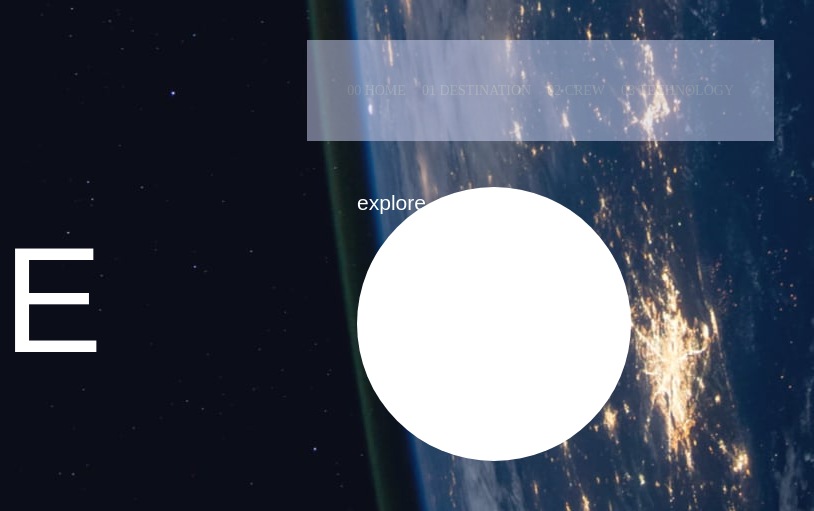
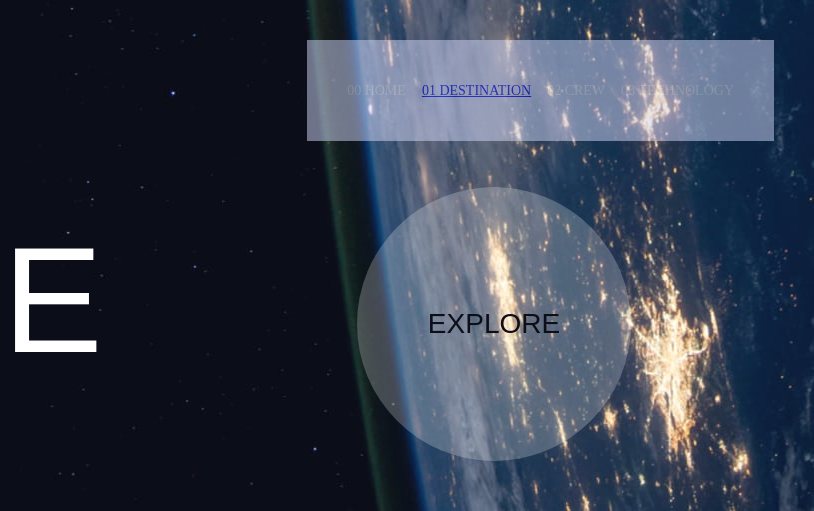
Before and after one commit to elisavet12/space-two, a website built with Parcel: page src/index.html in a window 1280 px wide. Shown: the top 511 px of the page, 466-1280 px from the left. Built offline with nearby package versions, Linux system fonts and the light colour scheme.

Commit message:
chaotic changes!

```diff
--- a/src/includes/header.html
+++ b/src/includes/header.html
@@ -10,7 +10,12 @@
   <div class="header-nav">
     <nav class="header">
       <a class="header-menu header-home">00 home</a>
-      <a class="header-menu header-destination"> 01 destination </a>
+      <a
+        class="header-menu header-destination"
+        href="./includes/destination-A.html"
+      >
+        01 destination
+      </a>
       <a class="header-menu header-crew">02 crew</a>
       <a class="header-menu header-technology">03 technology</a>
     </nav>
--- a/src/includes/main.html
+++ b/src/includes/main.html
@@ -9,7 +9,5 @@
       relax because we’ll give you a truly out of this world experience!
     </p>
   </div>
-  <div class="main-circle">
-    <h3>explore</h3>
-  </div>
+  <div class="main-circle">explore</div>
 </div>
--- /dev/null
+++ b/src/styles/_destination-A.scss
@@ -0,0 +1,3 @@
+// h1 {
+//   color: violet;
+// }
--- a/src/styles/_generic.scss
+++ b/src/styles/_generic.scss
@@ -2,7 +2,7 @@
 
 :root {
   /* colors */
-  --clr-dark: 230 35% 7%;
+  --clr-dark: hsl(230 35% 7%);
   --clr-light: hsl(231 77% 90%);
   --clr-white: hsl(0 0% 100%);
 
--- a/src/styles/_main.scss
+++ b/src/styles/_main.scss
@@ -5,9 +5,16 @@
 
 .main-circle {
   height: 274px;
-  width: 274px;
+  width: 100%;
+  max-width: 274px;
   border-radius: 50%;
   background-color: white;
+  background-color: #ffffff3b;
+  line-height: 274px !important;
+  color: var(--clr-dark);
+  text-align: center;
+  text-transform: uppercase;
+  font-size: var(--fs-500);
 }
 
 .main-content {
--- a/src/styles/style.scss
+++ b/src/styles/style.scss
@@ -5,3 +5,4 @@
 // @import "./pagesection";
 // @import "./footer";
 @import "./main";
+@import "./destination-A";
```
Also changed, not shown: src/includes/destination-A.html (added, +9 -0 lines), src/includes/mainmenu.html (deleted, +0 -53 lines), src/styles/_mainmenu.scss (deleted, +0 -10 lines), dist/index.html, 2 other files.
